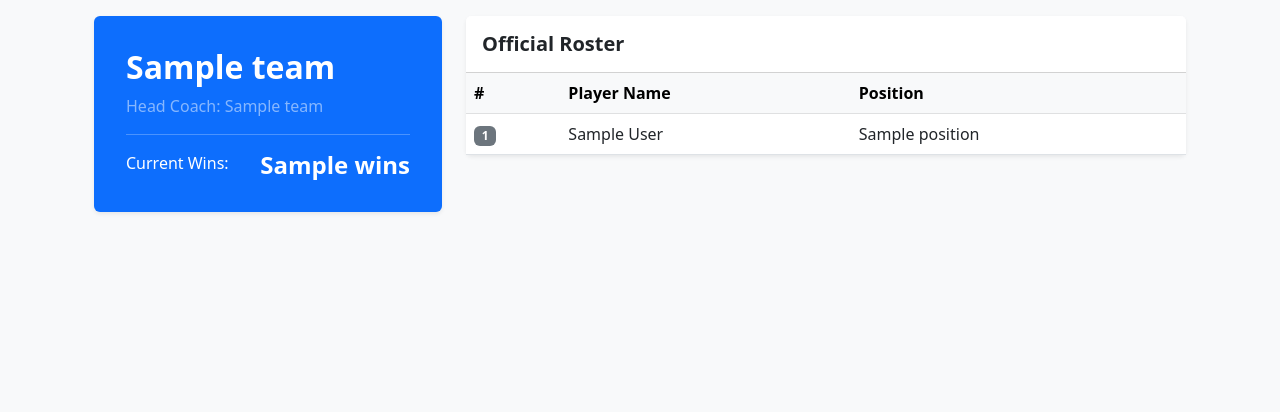
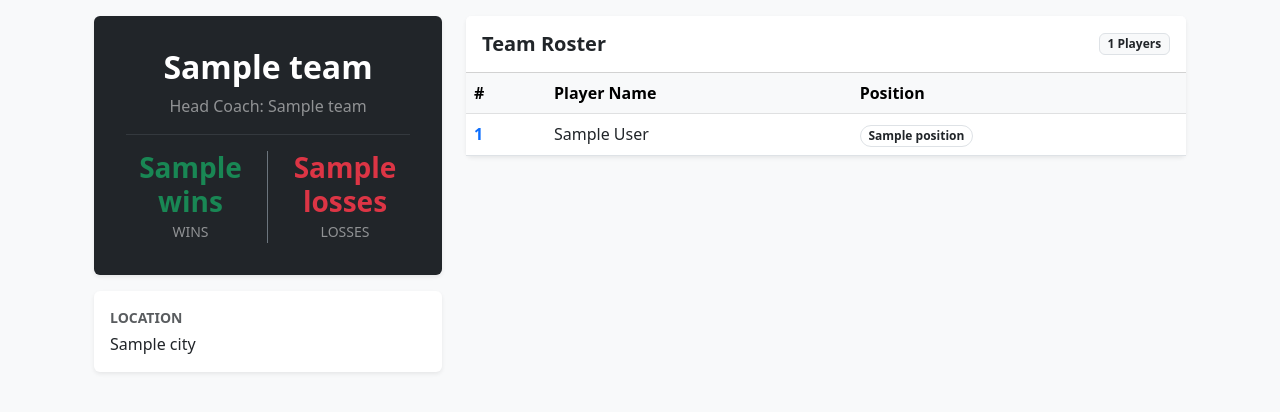
Before and after one commit to jbbongalos/3x3_CourtMaster, a Flask app: template src/templates/team_view.html in a window 1280 px wide. Shown: the part 128-540 px from the top of the page. Run offline with Flask 3, Linux system fonts and the light colour scheme; the template is opened without the code that fills it: most values are stand-ins (such as "Sample title", 1, 10 or a date in 2020).

Commit message:
Update team_view.html

```diff
--- a/src/templates/team_view.html
+++ b/src/templates/team_view.html
@@ -10,29 +10,44 @@
 
     <div class="row">
         <div class="col-md-4 mb-4">
-            <div class="card shadow-sm border-0 bg-primary text-white p-3">
+            <div class="card shadow-sm border-0 bg-dark text-white p-3">
+                <div class="card-body text-center">
+                    <h2 class="fw-bold">{{ team.team_name }}</h2>
+                    <p class="text-white-50">Head Coach: {{ team.coach_name }}</p>
+                    <hr class="border-secondary">
+
+                    <div class="row">
+                        <div class="col-6 border-end border-secondary">
+                            <div class="h3 fw-bold text-success mb-0">{{ wins }}</div>
+                            <small class="text-uppercase text-white-50 small">Wins</small>
+                        </div>
+                        <div class="col-6">
+                            <div class="h3 fw-bold text-danger mb-0">{{ losses }}</div>
+                            <small class="text-uppercase text-white-50 small">Losses</small>
+                        </div>
+                    </div>
+                </div>
+            </div>
+
+            <div class="card mt-3 shadow-sm border-0">
                 <div class="card-body">
-                    <h2 class="fw-bold">{{ team.team_name }}</h2>
-                    <p class="mb-0 text-white-50">Head Coach: {{ team.coach_name }}</p>
-                    <hr>
-                    <div class="d-flex justify-content-between">
-                        <span>Current Wins:</span>
-                        <span class="h4 fw-bold mb-0">{{ wins }}</span>
-                    </div>
+                    <p class="mb-1 text-muted small text-uppercase fw-bold">Location</p>
+                    <p class="mb-0"><i class="bi bi-geo-alt-fill text-primary"></i> {{ team.city }}</p>
                 </div>
             </div>
         </div>
 
         <div class="col-md-8">
             <div class="card shadow-sm border-0">
-                <div class="card-header bg-white py-3">
-                    <h5 class="mb-0 fw-bold">Official Roster</h5>
+                <div class="card-header bg-white py-3 d-flex justify-content-between align-items-center">
+                    <h5 class="mb-0 fw-bold">Team Roster</h5>
+                    <span class="badge bg-light text-dark border">{{ roster|length }} Players</span>
                 </div>
                 <div class="table-responsive">
                     <table class="table table-hover mb-0">
                         <thead class="table-light">
                             <tr>
-                                <th>#</th>
+                                <th style="width: 80px;">#</th>
                                 <th>Player Name</th>
                                 <th>Position</th>
                             </tr>
@@ -40,12 +55,12 @@
                         <tbody>
                             {% for player in roster %}
                             <tr>
-                                <td><span class="badge bg-secondary">{{ player.jersey_number }}</span></td>
+                                <td><span class="fw-bold text-primary">{{ player.jersey_number }}</span></td>
                                 <td>{{ player.first_name }} {{ player.last_name }}</td>
-                                <td>{{ player.position }}</td>
+                                <td><span class="badge rounded-pill bg-outline-secondary border text-dark">{{ player.position }}</span></td>
                             </tr>
                             {% else %}
-                            <tr><td colspan="3" class="text-center py-4">No players currently assigned to this team.</td></tr>
+                            <tr><td colspan="3" class="text-center py-4 text-muted">No players assigned to this team yet.</td></tr>
                             {% endfor %}
                         </tbody>
                     </table>
```
